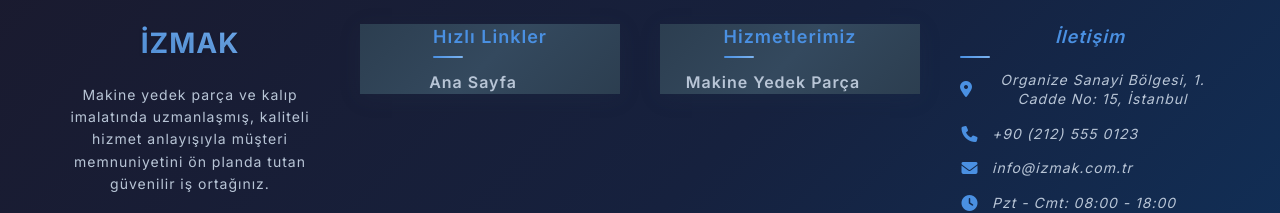
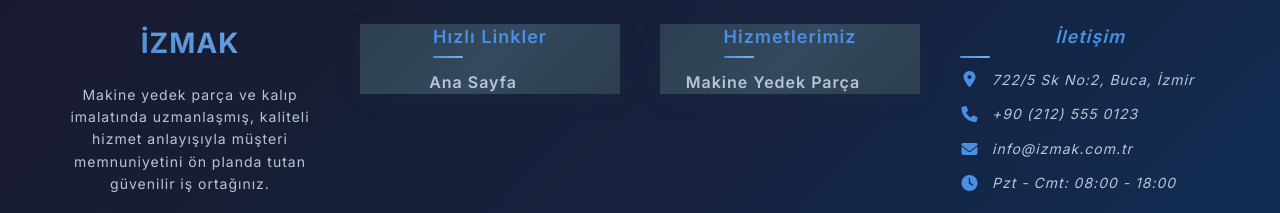
Before and after one commit to barisyonel/izmak, a React app in the folder frontend/: page / in a window 1280 px wide. Shown: the part 2554-2767 px from the top of the page. Built offline with nearby package versions, Linux system fonts and the light colour scheme; no server answers.

Commit message:
Update company address to Buca, Izmir

```diff
--- a/frontend/src/components/Footer.jsx
+++ b/frontend/src/components/Footer.jsx
@@ -49,7 +49,7 @@
           <div className="contact-info">
             <div className="contact-item">
               <i className="fas fa-map-marker-alt"></i>
-              <span>Organize Sanayi Bölgesi, 1. Cadde No: 15, İstanbul</span>
+              <span>722/5 Sk No:2, Buca, İzmir</span>
             </div>
             <div className="contact-item">
               <i className="fas fa-phone"></i>
```
